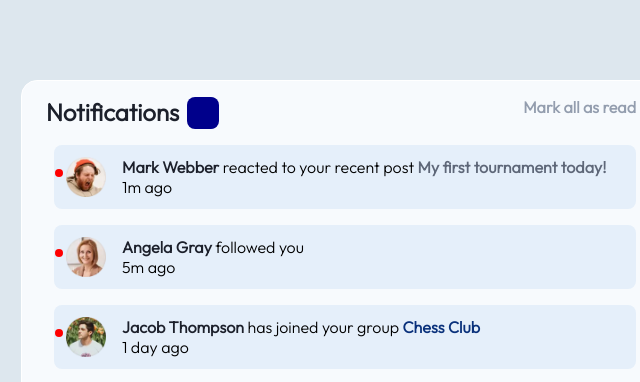
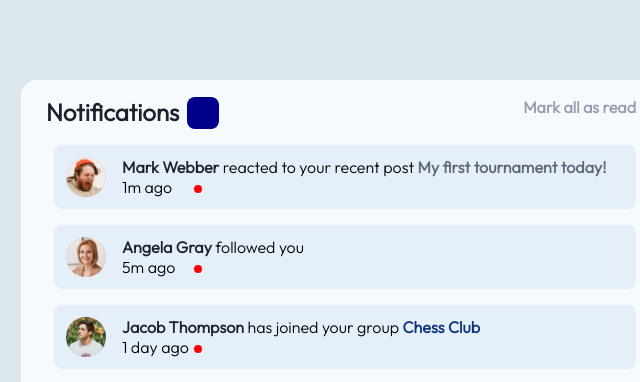
Before and after one commit to Priyansh-A/notification-page, a plain HTML site: page index.html in a window 1280 px wide. Shown: the top 382 px of the page, 295-935 px from the left. Drawn offline with Linux system fonts and the light colour scheme; a script that the page names is missing.

Commit message:
only the js part remains undone

```diff
--- a/script.js
+++ /dev/null
@@ -1,5 +0,0 @@
-let mark = document.querySelector('.mark')
-let card = document.querySelector('.card')
-mark.forEach.addEventListener('click', ()=>{
-    card.classList.toggle('unread')
-})
--- a/style.css
+++ b/style.css
@@ -36,7 +36,7 @@
 .nof{
     margin-left: -1.5rem;
 }
-div.container{
+.container{
     max-width: 550px;
     margin: 5rem auto;
     border-radius: 1rem;
@@ -46,8 +46,7 @@ div.container{
     background-color: hsl(210, 60%, 98%);
 
 }
-
-div.card{
+.card{
     display: flex;
     align-items: center;
     gap: 1em;
@@ -55,9 +54,25 @@ div.card{
     margin : 1em -1em;
     padding: .75em;
 cursor: pointer;
+}
 
-}
-div.msg{
+
+.unread{
+    background-color:  hsl(211, 68%, 94%) ;
+    position: relative;
+    }
+    .active{
+        width: .5rem;
+        height: .5rem;
+        border-radius: 50%;
+        background-color: red;
+        justify-content:baseline;
+        position: absolute;
+        margin-left: 4.5rem;
+        margin-top: 0.5rem;
+    }
+
+.msg{
     border: 1px solid   hsl(219, 12%, 42%);
     border-radius: .5rem;
     padding: .5em 1em;
@@ -114,14 +129,3 @@ nav ul{
 h1{
     font-size: 1.5em;
 }
-.unread{
-background-color:  hsl(211, 68%, 94%) ;
-}
-.unread .active{
-    width: .5rem;
-    height: .5rem;
-    border-radius: 50%;
-    background-color: red;
-    margin-top: -.5rem;
-    margin-left: -4.2rem;
-}
```
